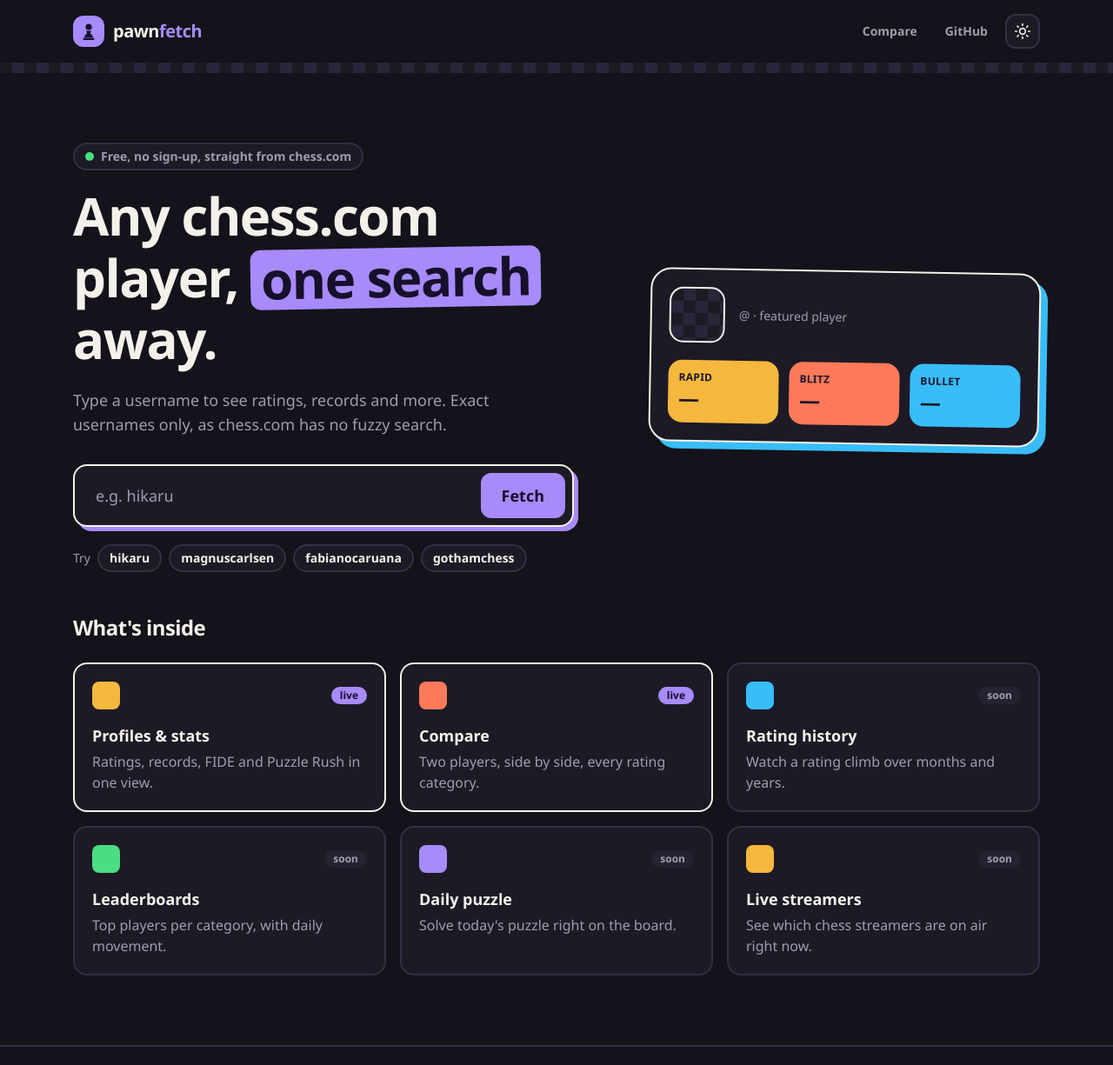
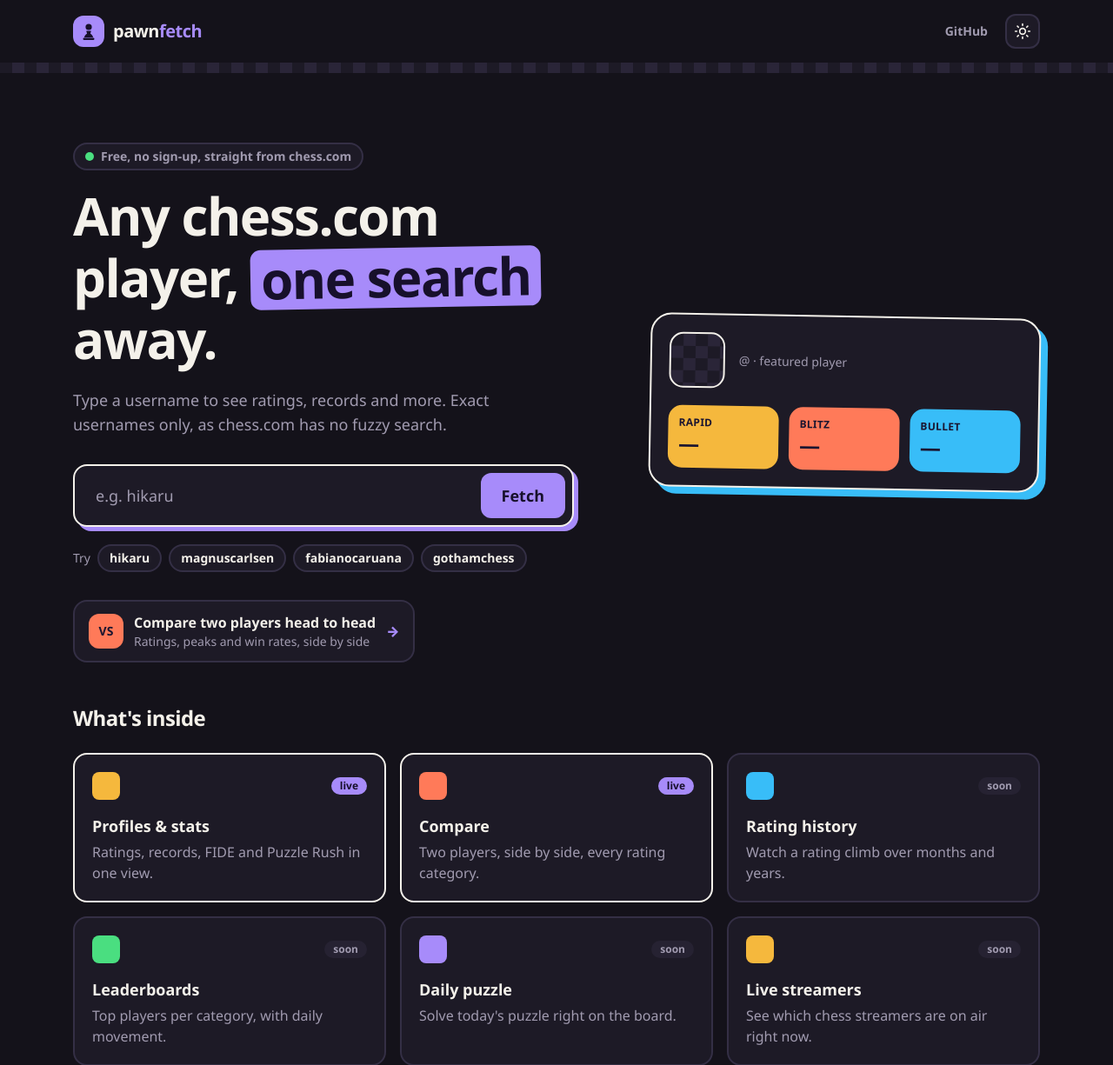
Before and after one commit to thegreekgoat98/pawnfetch, a FastAPI app: page / in a window 1280 px wide. Shown: the top 1225 px of the page at 87% size. Run offline with FastAPI, Linux system fonts and the light colour scheme.

Commit message:
feat(web): move compare entry point from the header to a home page call-to-action

```diff
--- a/web/app/templates/base.html
+++ b/web/app/templates/base.html
@@ -22,7 +22,6 @@
         <span>pawn<span class="text-accent">fetch</span></span>
       </a>
       <div class="flex items-center gap-2">
-        <a href="/compare" class="rounded-xl px-3 py-2 text-sm font-semibold text-muted hover:text-ink">Compare</a>
         <a href="https://github.com/thegreekgoat98/pawnfetch" rel="noopener" class="rounded-xl px-3 py-2 text-sm font-semibold text-muted hover:text-ink">GitHub</a>
         <button type="button" data-theme-toggle aria-label="Toggle light and dark theme" class="grid size-10 place-items-center rounded-xl border-2 border-line bg-surface hover:border-accent">
           <svg class="theme-icon-sun size-5" viewBox="0 0 24 24" fill="none" stroke="currentColor" stroke-width="2" stroke-linecap="round" aria-hidden="true"><circle cx="12" cy="12" r="4"/><path d="M12 2v2M12 20v2M4.9 4.9l1.4 1.4M17.7 17.7l1.4 1.4M2 12h2M20 12h2M4.9 19.1l1.4-1.4M17.7 6.3l1.4-1.4"/></svg>
--- a/web/app/templates/home.html
+++ b/web/app/templates/home.html
@@ -51,6 +51,14 @@
       <span class="text-sm text-muted">Recent</span>
       <span data-chips class="contents"></span>
     </div>
+
+    <a href="/compare" class="mt-8 inline-flex max-w-full items-center gap-3 rounded-2xl border-2 border-line bg-surface px-4 py-3 transition hover:border-accent">
+      <span class="grid size-10 shrink-0 place-items-center rounded-xl bg-blitz text-sm font-black text-[#1b1530]">VS</span>
+      <span class="min-w-0 font-bold">Compare two players head to head
+        <span class="block text-sm font-normal text-muted">Ratings, peaks and win rates, side by side</span>
+      </span>
+      <span aria-hidden="true" class="font-black text-accent">&rarr;</span>
+    </a>
   </div>
 
   {% if featured %}
```
Also changed, not shown: web/app/static/css/app.css.
